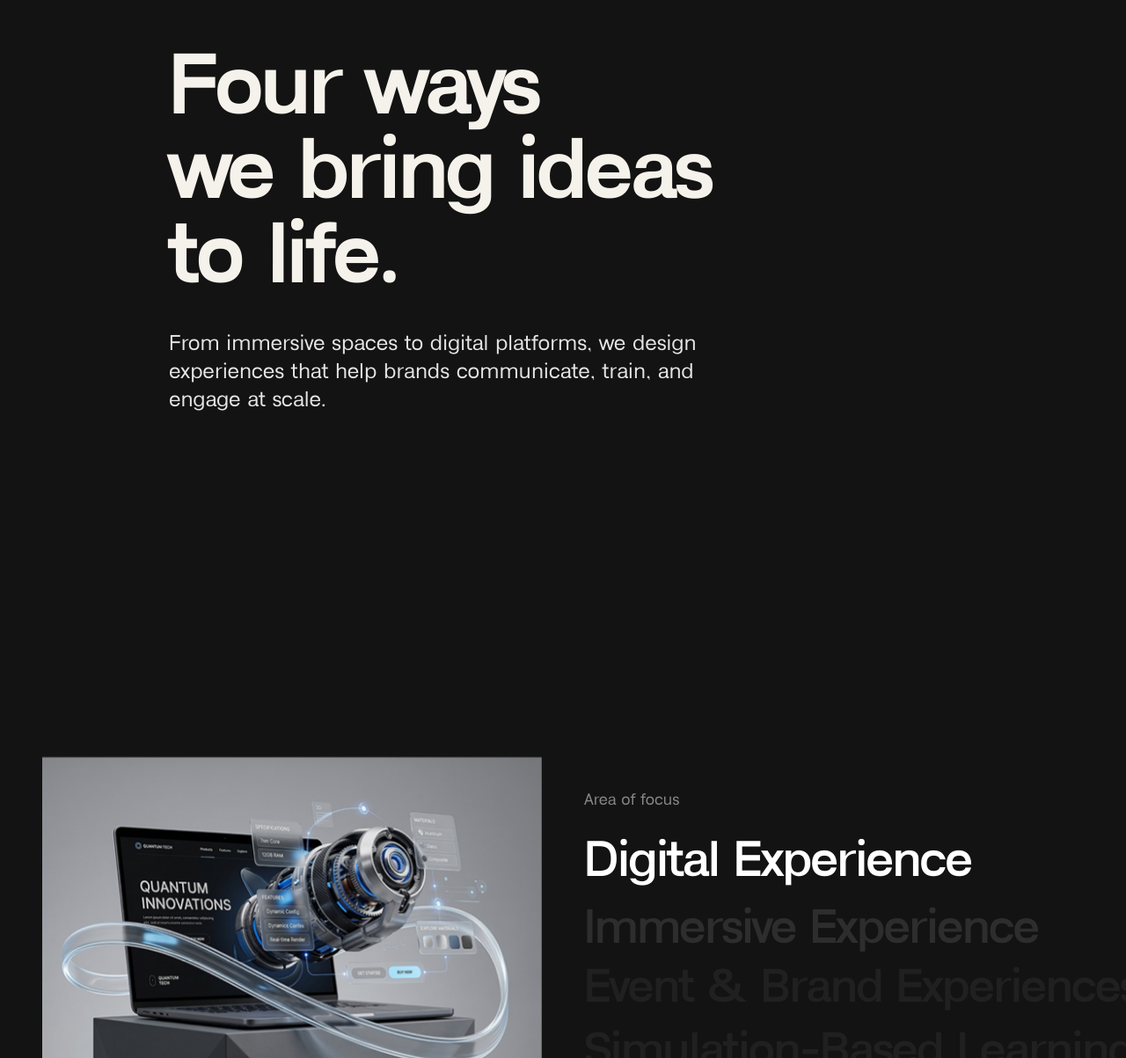
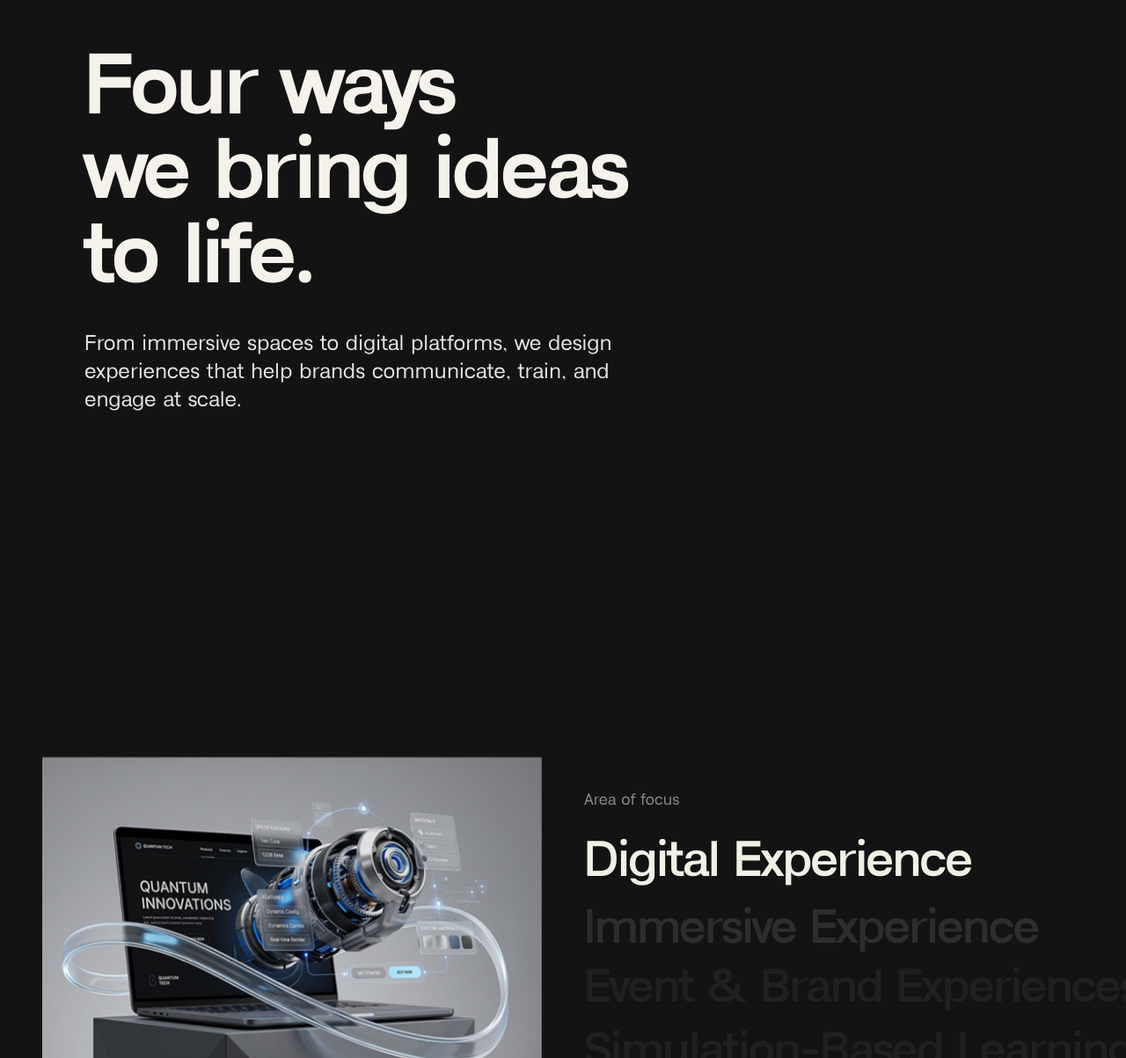
Before and after one commit to sachinjawade-cmyk/vx, a Next.js app: page / in a window 1280 px wide. Shown: the part 4143-5346 px from the top of the page at 88% size. Built offline with nearby package versions, Linux system fonts and the light colour scheme.

Commit message:
feat: implement scroll-linked Offerings showcase and Projects section components

```diff
--- a/src/components/Offerings.tsx
+++ b/src/components/Offerings.tsx
@@ -84,7 +84,7 @@ export default function Offerings() {
       color: useTransform(progressInSegment, (p) => {
         const i = Math.floor(scrollYProgress.get() / segment);
 
-        if (i === index) return "#ffffff";
+        if (i === index) return "#F0F0E5";
         return "#555555"; // ALL others dim (your requirement)
       })
     };
--- a/src/components/Projects.tsx
+++ b/src/components/Projects.tsx
@@ -13,9 +13,9 @@ export default function Projects() {
         }}
       />
 
-      <div className="max-w-4xl mx-auto flex flex-col gap-10 relative z-10 w-full">
+      <div className="max-w-6xl mx-auto flex flex-col gap-10 relative z-10 w-full">
         <motion.h3
-          initial={{ opacity: 0, y: 30 }}
+          initial={{ opacity: 0, y: 0 }}
           whileInView={{ opacity: 1, y: 0 }}
           viewport={{ once: true, margin: "-100px" }}
           transition={{ duration: 0.8, ease: "easeOut" }}
```
